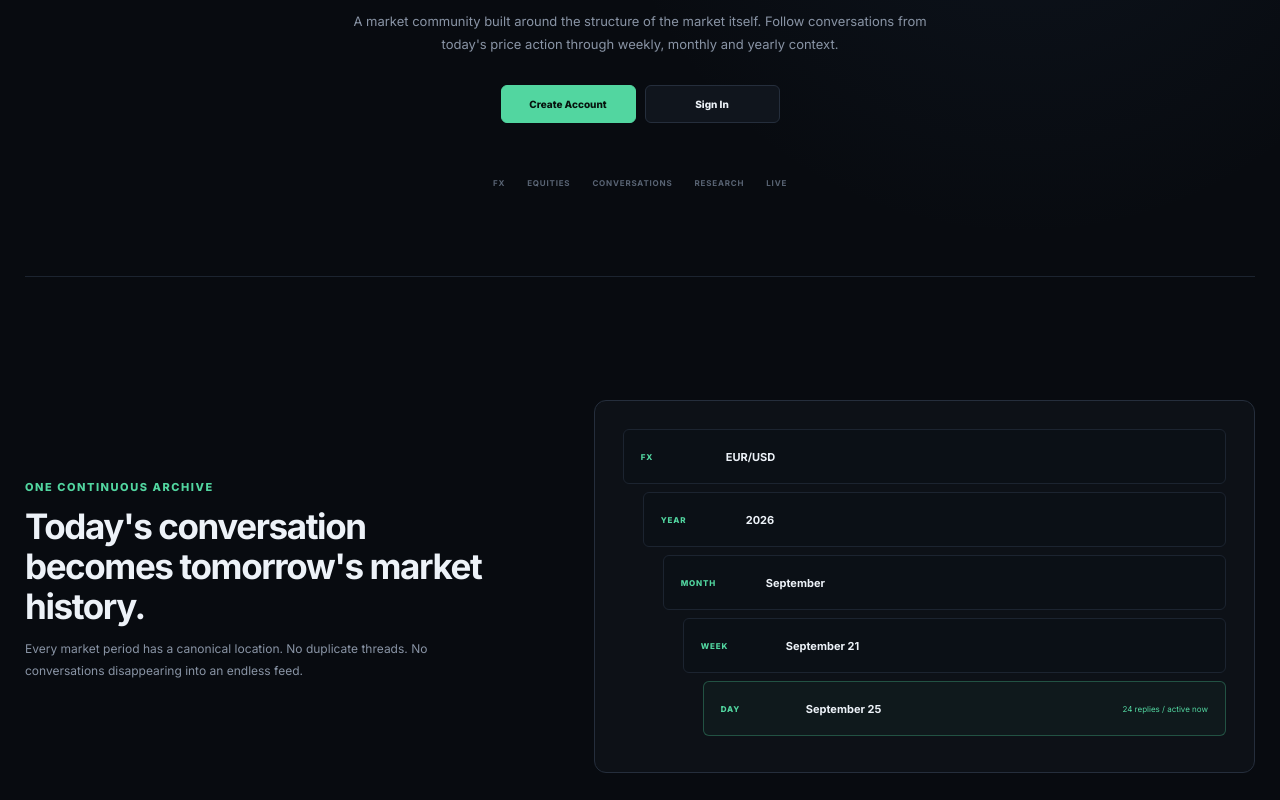
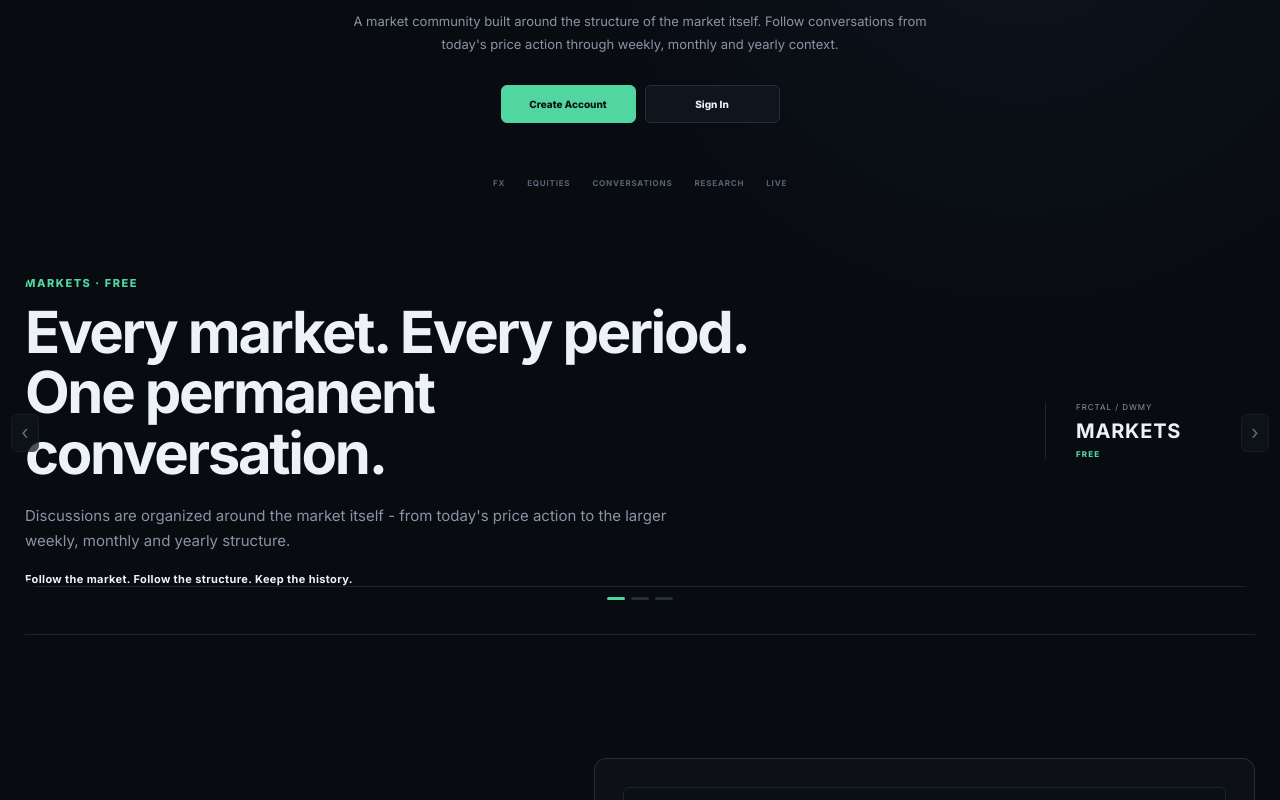
Before and after one commit to frctal/dwmy, a React (Vite) app: page / in a window 1280 px wide. Shown: the part 484-1284 px from the top of the page. Built offline with nearby package versions, Linux system fonts and the light colour scheme; no server answers.

Commit message:
Launch v1

```diff
--- a/src/pages/Landing.jsx
+++ b/src/pages/Landing.jsx
@@ -3,6 +3,7 @@ import { supabase } from "../lib/supabaseClient";
 
 export default function Landing() {
   const [mode, setMode] = useState("landing");
+  const [heroSlide, setHeroSlide] = useState(0);
   const [email, setEmail] = useState("");
   const [signupUsername, setSignupUsername] = useState("");
   const [signupPassword, setSignupPassword] = useState("");
@@ -31,6 +32,14 @@ export default function Landing() {
     });
 
     return () => subscription.unsubscribe();
+  }, []);
+
+  useEffect(() => {
+    const timer = window.setInterval(() => {
+      setHeroSlide((current) => (current + 1) % 3);
+    }, 9000);
+
+    return () => window.clearInterval(timer);
   }, []);
 
   async function resolveLoginEmail(identity) {
@@ -538,6 +547,103 @@ export default function Landing() {
           </div>
         </section>
 
+        <section className="home-hero-carousel">
+          <div className="home-hero-viewport">
+            <div
+              className="home-hero-track"
+              style={{ transform: `translateX(-${heroSlide * 100}%)` }}
+            >
+              <article className="hero home-hero-slide community-coming-soon">
+                <div className="hero-copy">
+                  <span className="eyebrow">Markets · Free</span>
+                  <h1>Every market. Every period. One permanent conversation.</h1>
+                  <p>
+                    Discussions are organized around the market itself - from today's
+                    price action to the larger weekly, monthly and yearly structure.
+                  </p>
+                  <strong className="community-hero-line">
+                    Follow the market. Follow the structure. Keep the history.
+                  </strong>
+                </div>
+
+                <div className="community-coming-soon-mark">
+                  <span>FRCTAL / DWMY</span>
+                  <strong>MARKETS</strong>
+                  <small>FREE</small>
+                </div>
+              </article>
+
+              <article className="hero home-hero-slide community-coming-soon">
+                <div className="hero-copy">
+                  <span className="eyebrow">Communities · Beta</span>
+                  <h1>Build your community.</h1>
+                  <p>
+                    Create your own space on DWMY for traders, teams, friends, or
+                    education. Choose the markets your community follows and discuss
+                    them through the same Day / Week / Month / Year structure.
+                  </p>
+                  <strong className="community-hero-line">
+                    Your members. Your markets. Your conversation.
+                  </strong>
+                </div>
+
+                <div className="community-coming-soon-mark">
+                  <span>FRCTAL / DWMY</span>
+                  <strong>COMMUNITIES</strong>
+                  <small>BETA</small>
+                </div>
+              </article>
+
+              <article className="hero home-hero-slide community-coming-soon">
+                <div className="hero-copy">
+                  <span className="eyebrow">Conversations · PRO</span>
+                  <h1>A forum for everything worth discussing.</h1>
+                  <p>
+                    Start persistent forum conversations beyond the market directory.
+                    Discuss ideas, research, events, questions, and whatever matters to
+                    the DWMY community without losing the thread.
+                  </p>
+                  <strong className="community-hero-line">
+                    Start a topic. Build the discussion. Keep the conversation.
+                  </strong>
+                </div>
+
+                <div className="community-coming-soon-mark">
+                  <span>FRCTAL / DWMY</span>
+                  <strong>CONVERSATIONS</strong>
+                  <small>PRO</small>
+                </div>
+              </article>
+            </div>
+          </div>
+
+          <button
+            className="hero-carousel-arrow hero-carousel-prev"
+            aria-label="Previous introduction"
+            onClick={() => setHeroSlide((heroSlide + 2) % 3)}
+          >
+            ‹
+          </button>
+          <button
+            className="hero-carousel-arrow hero-carousel-next"
+            aria-label="Next introduction"
+            onClick={() => setHeroSlide((heroSlide + 1) % 3)}
+          >
+            ›
+          </button>
+
+          <div className="hero-carousel-dots" aria-label="Introduction slides">
+            {[0, 1, 2].map((slide) => (
+              <button
+                key={slide}
+                className={heroSlide === slide ? "active" : ""}
+                aria-label={`Show introduction ${slide + 1}`}
+                onClick={() => setHeroSlide(slide)}
+              />
+            ))}
+          </div>
+        </section>
+
         <section className="landing-structure">
           <div className="structure-intro">
             <span className="eyebrow">
```
